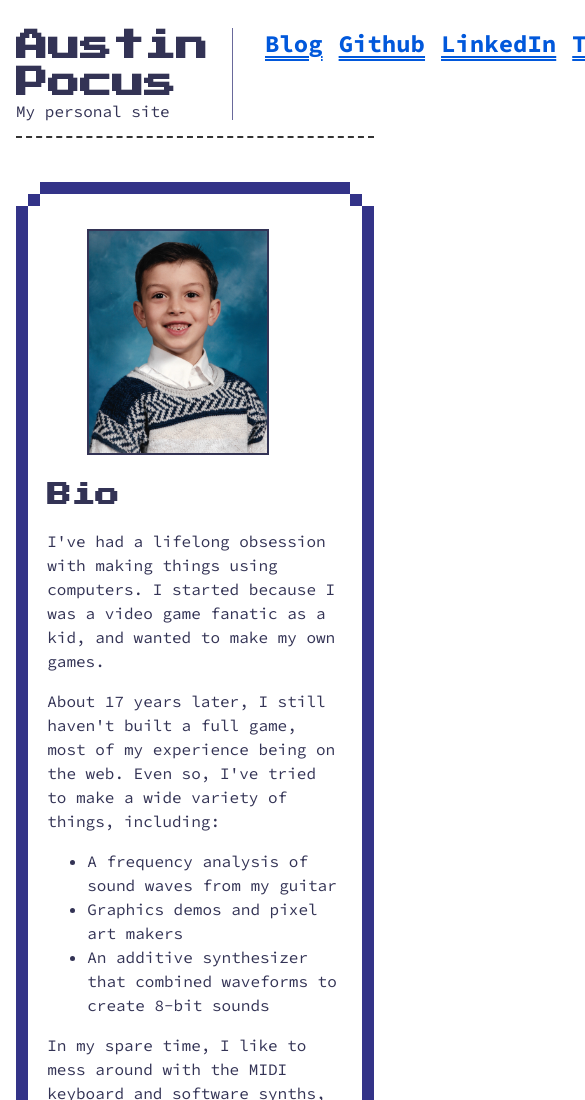
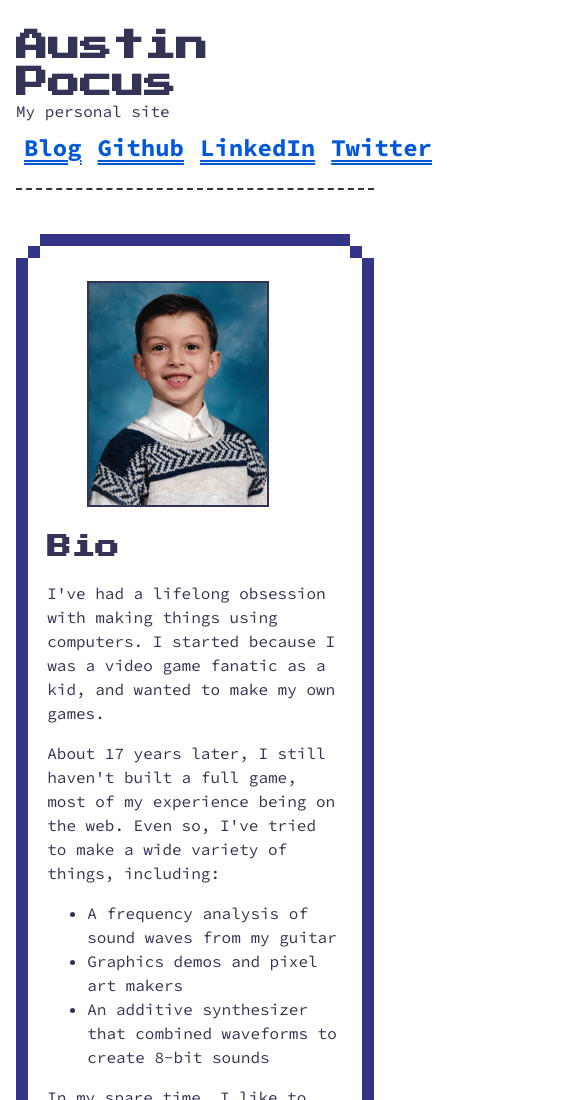
Before and after one commit to ajpocus/austinpocus.com, an Eleventy site: page index.njk in a window 390 px wide. Shown: the top 1100 px of the page, 585 px wide, since content can reach past the window. Built offline with nearby package versions, Linux system fonts and the light colour scheme; Eleventy itself is replaced by a stand-in of ours; files that its build step writes are made by us from their sources; what eleventy-plugin-sass would draw is missing.

Commit message:
a bit more

```diff
--- a/css/base.scss
+++ b/css/base.scss
@@ -62,3 +62,19 @@ main {
 footer {
     padding: 1em;
 }
+
+@media screen and (max-width: 768px) {
+    #main-header {
+        flex-direction: column;
+
+        .heading-group {
+            border: none;
+        }
+
+        .links {
+            display: flex;
+            justify-content: flex-start;
+            margin: 24px 0 0 -8px;
+        }
+    }
+}
```
